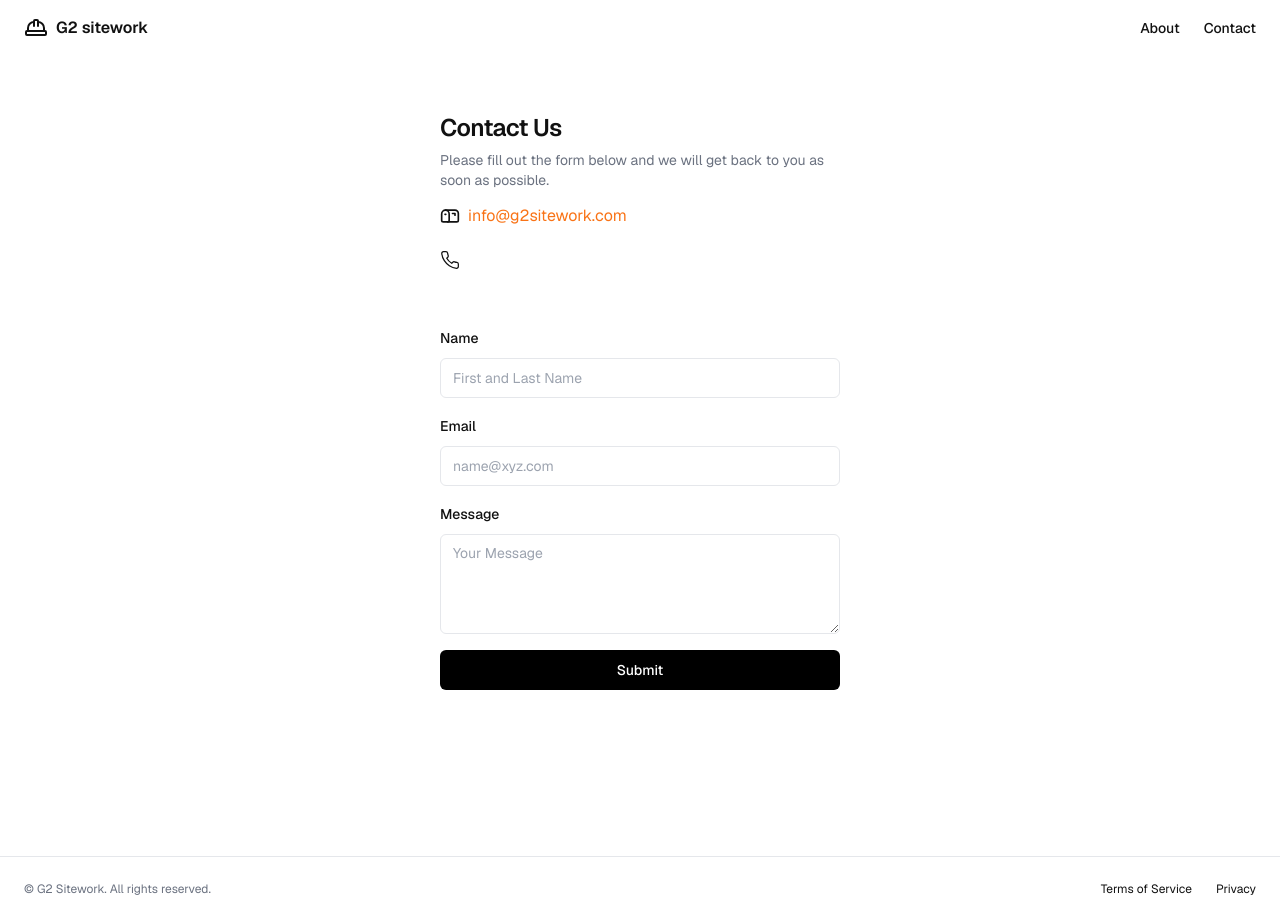
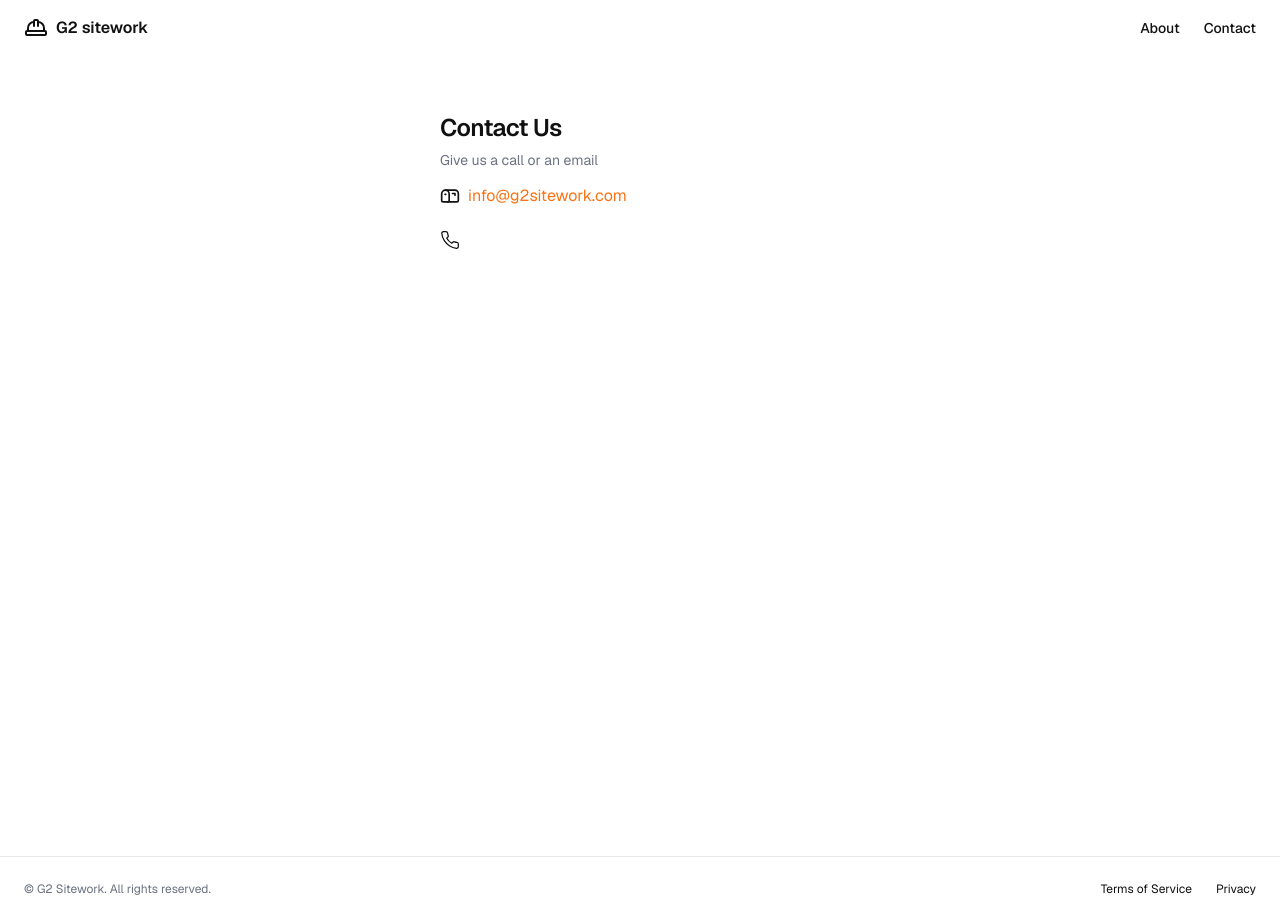
Before and after one commit to KarnellSchultz/g2sitework, a Next.js app: page /contact in a window 1280 px wide. Built offline with nearby package versions, Linux system fonts and the light colour scheme.

Commit message:
remove contact form

```diff
--- a/app/globals.css
+++ b/app/globals.css
@@ -7,5 +7,5 @@
 }
 body {
   background-color: var(--background);
-  color: #111;
+  color: #111;;
 }
--- a/app/layout.tsx
+++ b/app/layout.tsx
@@ -14,7 +14,7 @@
   return (
     <html lang="en" className={GeistSans.className}>
       <Analytics />
-      <body className="  selection:bg-yellow-300 selection:text-black">
+      <body className="selection:bg-yellow-300 selection:text-black">
         <header className="px-4 lg:px-6 h-14 flex items-center">
           <Link className="flex items-center justify-center gap-2" href="/">
             <HardHatIcon className="h-6 w-6" />
--- a/components/contact-form.tsx
+++ b/components/contact-form.tsx
@@ -12,9 +12,7 @@
     <Card className="max-w-lg mx-auto p-8 space-y-6">
       <CardHeader className="mb-6">
         <CardTitle className="text-2xl font-semibold">Contact Us</CardTitle>
-        <CardDescription className="text-gray-500">
-          Please fill out the form below and we will get back to you as soon as possible.
-        </CardDescription>
+        <CardDescription className="text-gray-500">Give us a call or an email </CardDescription>
         <div className="flex py-2 gap-2">
           <Link
             className="flex gap-2 justify-center items-center"
@@ -34,9 +32,7 @@
           </Link>
         </div>
       </CardHeader>
-      <CardContent>
-        <Form />
-      </CardContent>
+      <CardContent>{/* <Form /> */}</CardContent>
     </Card>
   );
 }
--- a/components/home-page.tsx
+++ b/components/home-page.tsx
@@ -4,7 +4,6 @@
  */
 import Link from "next/link";
 import Image from "next/image";
-import { Button } from "@/components/ui/button";
 import { JSX, SVGProps } from "react";
 
 export function HomePage() {
@@ -66,10 +65,11 @@
               </p>
             </div>
             <div className="flex flex-col gap-2 min-[400px]:flex-row lg:justify-end">
-              <Link href="/contact">
-                <Button className="inline-flex h-12 items-center justify-center rounded-md bg-gray-900 px-8 text-sm font-medium text-gray-50 shadow transition-colors hover:bg-gray-900/90 focus-visible:outline-none focus-visible:ring-1 focus-visible:ring-gray-950 disabled:pointer-events-none disabled:opacity-50 ">
-                  Get a Quote
-                </Button>
+              <Link
+                href="/contact"
+                className="inline-flex h-12 items-center justify-center rounded-md bg-gray-900 px-8 text-sm font-medium text-gray-50 shadow transition-colors hover:bg-gray-900/90 focus-visible:outline-none focus-visible:ring-1   focus-visible:ring-gray-950 disabled:pointer-events-none disabled:opacity-50 "
+              >
+                Get a Quote
               </Link>
             </div>
           </div>
```
